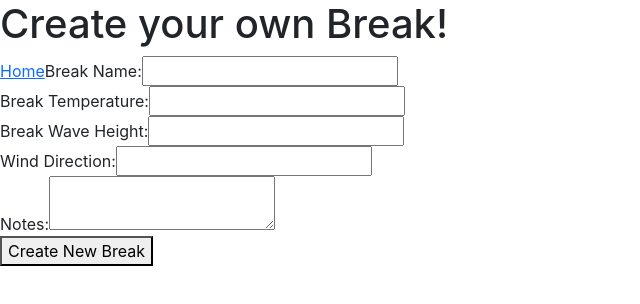
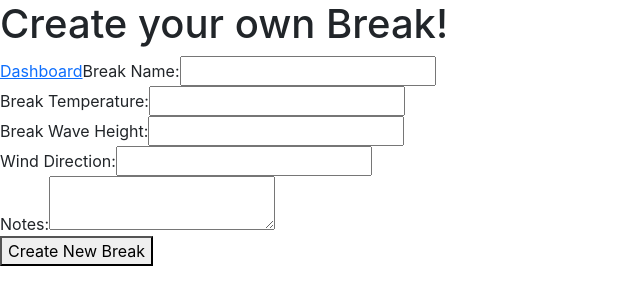
Before and after one commit to randi801j/Whatsurf, a React (Create React App) app in the folder client/: page /createBreak in a window 1280 px wide. Shown: the top 304 px of the page, without its empty margins (0-640 px from the left). Built offline with nearby package versions, Linux system fonts and the light colour scheme.

Commit message:
fixed home button on create form

```diff
--- a/client/src/components/BreakForm.js
+++ b/client/src/components/BreakForm.js
@@ -53,7 +53,7 @@ const BreakForm = (props) => {
             <form onSubmit={(e) => createHandler(e)}>
                 <div>
                     <h1>Create your own Break!</h1>
-                    <Link to={"/"}>Home</Link>
+                    <Link to={"/dashboard"}>Dashboard</Link>
                     {errors.map((error, index) => <p key={index}>{error}</p>)}
                     <label htmlFor='name'>Break Name: </label>
                     <input name='name' type='text' value={newBreak.name} onChange={changeHandler} />
```
